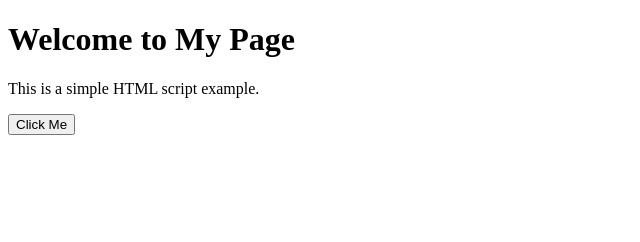
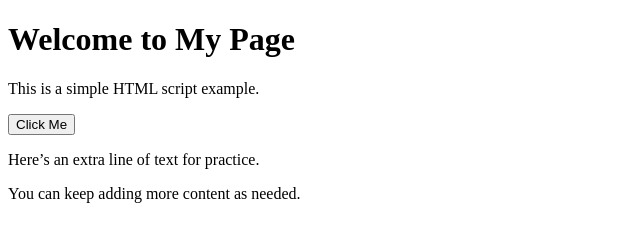
Before and after one commit to Eshwar-venkat/devops-git-repo, a plain HTML site: page script.html in a window 1280 px wide. Shown: the whole page, without its empty margins (0-640 px from the left). Drawn offline with Linux system fonts and the light colour scheme.

Commit message:
second commit

```diff
--- /dev/null
+++ b/newfile.txt
@@ -0,0 +1 @@
+creating text file in seperate branch
--- a/script.html
+++ b/script.html
@@ -7,5 +7,9 @@
     <h1>Welcome to My Page</h1>
     <p>This is a simple HTML script example.</p>
     <button onclick="alert('Hello, Venkat!')">Click Me</button>
+
+    <!-- Added lines -->
+    <p>Here’s an extra line of text for practice.</p>
+    <p>You can keep adding more content as needed.</p>
 </body>
 </html>
```
